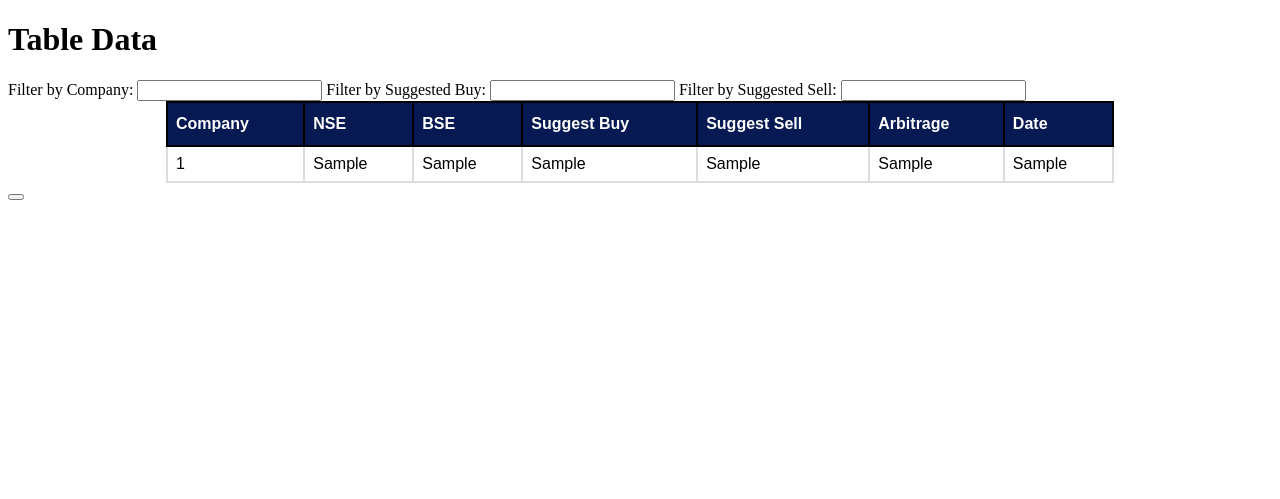
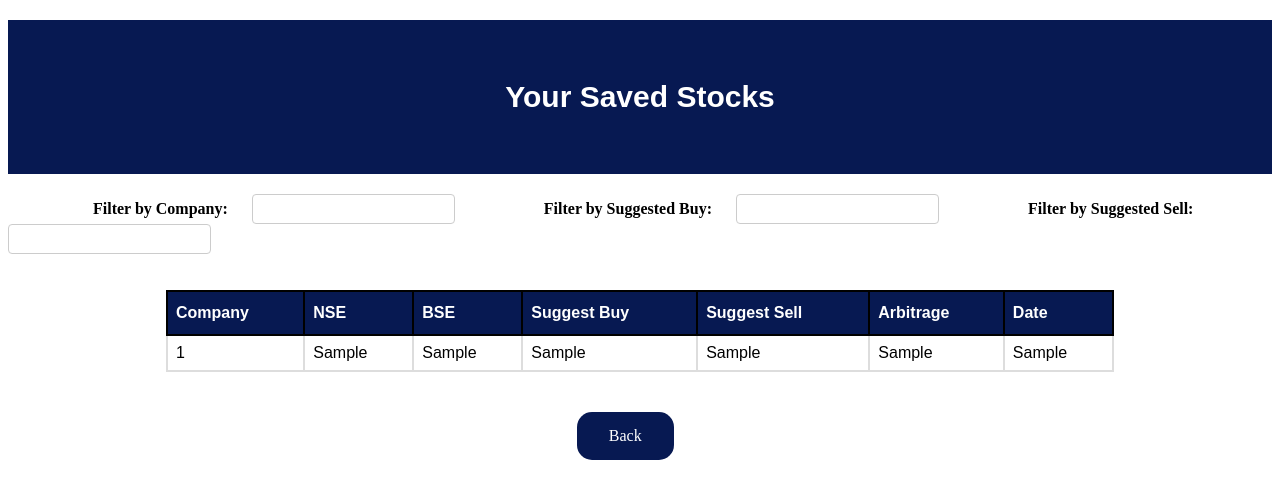
Before and after one commit to Jessica-Tapar/pythonCiti, a Flask app: page /saved_stocks in a window 1280 px wide. Shown: the top 499 px of the page. Run offline with Flask 3, Linux system fonts and the light colour scheme; tables that the repository leaves empty or names only in its code hold one stand-in row (values such as "Sample post"); parts of the project's set-up code (start-up, migrations or seed data) failed here and were passed over.

Commit message:
Added button and filter CSS

```diff
--- a/templates/saved.html
+++ b/templates/saved.html
@@ -4,6 +4,17 @@
     <title>Display SQL Table in HTML</title>
 </head>
 <style>
+
+h1{
+        padding: 60px;
+        text-align: center;
+        background: #071952;
+        color: white;
+        font-size: 30px;
+        font-family: Arial, Helvetica, sans-serif;
+      }
+
+
 #saved {
     font-family: Arial, Helvetica, sans-serif;
     border-collapse: collapse;
@@ -28,10 +39,95 @@
     border: 2px solid black;
   }
 
+#button {
+  background-color: #071952;
+  border: none;
+  color: white;
+  padding: 15px 32px;
+  text-align: center;
+  text-decoration: none;
+  display: inline-block;
+  font-size: 16px;
+  margin: 4px 2px;
+  cursor: pointer;
+    border-radius: 15px;
+    margin-left: 45%;
 
+}
+
+/* style.css */
+
+/* Style for the label */
+label {
+    font-weight: bold;
+    margin-right: 100px;
+    margin: 20px;
+    margin-left: 85px;
+}
+
+/* Style for the input field */
+input#filterCompany {
+    padding: 6px 10px;
+    border: 1px solid #ccc;
+    border-radius: 4px;
+    font-size: 14px;
+    outline: none;
+}
+
+/* Hover effect on the input field */
+input#filterCompany:hover,
+input#filterCompany:focus {
+    border-color: #007bff;
+}
+
+/* Transition effect on the input field */
+input#filterCompany {
+    transition: border-color 0.2s ease-in-out;
+}
+
+
+/* Style for the input field2 */
+input#filterBuy {
+    padding: 6px 10px;
+    border: 1px solid #ccc;
+    border-radius: 4px;
+    font-size: 14px;
+    outline: none;
+}
+
+/* Hover effect on the input field */
+input#filterBuy:hover,
+input#filterBuy:focus {
+    border-color: #007bff;
+}
+
+/* Transition effect on the input field */
+input#filterBuy {
+    transition: border-color 0.2s ease-in-out;
+}
+
+/* Style for the input field2 */
+input#filterSell {
+    padding: 6px 10px;
+    border: 1px solid #ccc;
+    border-radius: 4px;
+    font-size: 14px;
+    outline: none;
+}
+
+/* Hover effect on the input field */
+input#filterSell:hover,
+input#filterSell:focus {
+    border-color: #007bff;
+}
+
+/* Transition effect on the input field */
+input#filterSell {
+    transition: border-color 0.2s ease-in-out;
+}
 </style>
 <body>
-    <h1>Table Data</h1>
+    <h1>Your Saved Stocks</h1>
 <div>
     <label for="filterCompany">Filter by Company:</label>
     <input type="text" id="filterCompany" onkeyup="filterTable()">
@@ -41,7 +137,8 @@
 
          <label for="filterSell">Filter by Suggested Sell:</label>
     <input type="text" id="filterSell" onkeyup="filterTable()">
-
+ <br/>
+    <br/><br/>
     <table border="1" id="saved">
         <thead>
             <tr>
@@ -71,8 +168,9 @@
             {% endfor %}
         </tbody>
     </table>
-
-    <button id="button"><a href="http://127.0.0.1:5000/"></a></button>
+    <br/><br/>
+<!--    <button id="button" style="color: white"><a href="http://127.0.0.1:5000/">Back</a></button>-->
+    <a href="http://127.0.0.1:5000/" id="button">Back</a>
 </div>
 <script>
     function filterTable() {
```
Also changed, not shown: templates/saved_stocks.html (+107 -3 lines).
